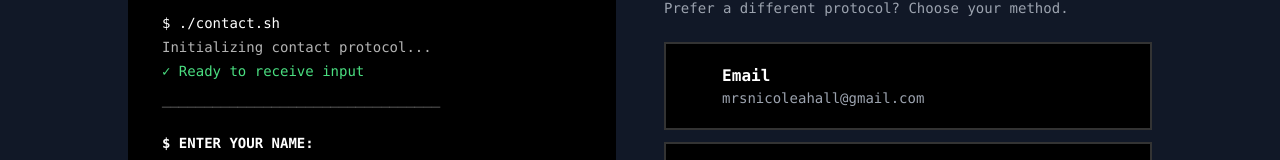
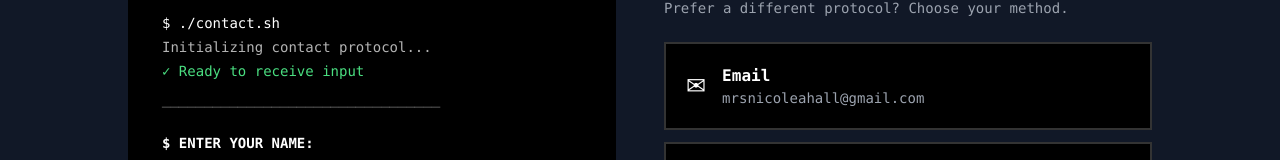
Before and after one commit to mrsnicoleahall/portfolio, a React (Vite) app: page /contact in a window 1280 px wide. Shown: the part 386-546 px from the top of the page. Built offline with nearby package versions, Linux system fonts and the light colour scheme.

Commit message:
contact page

```diff
--- a/src/pages/Contact.jsx
+++ b/src/pages/Contact.jsx
@@ -225,7 +225,7 @@
                   href="mailto:mrsnicoleahall@gmail.com"
                   className="flex items-center gap-4 p-5 border-2 border-white/20 bg-black hover:bg-white/5 transition-colors"
                 >
-                  <div className="text-2xl">✉</div>
+                  <div className="text-2xl text-white">✉</div>
                   <div>
                     <p className="font-semibold text-white font-mono">Email</p>
                     <p className="text-sm text-gray-400 font-mono">mrsnicoleahall@gmail.com</p>
```
